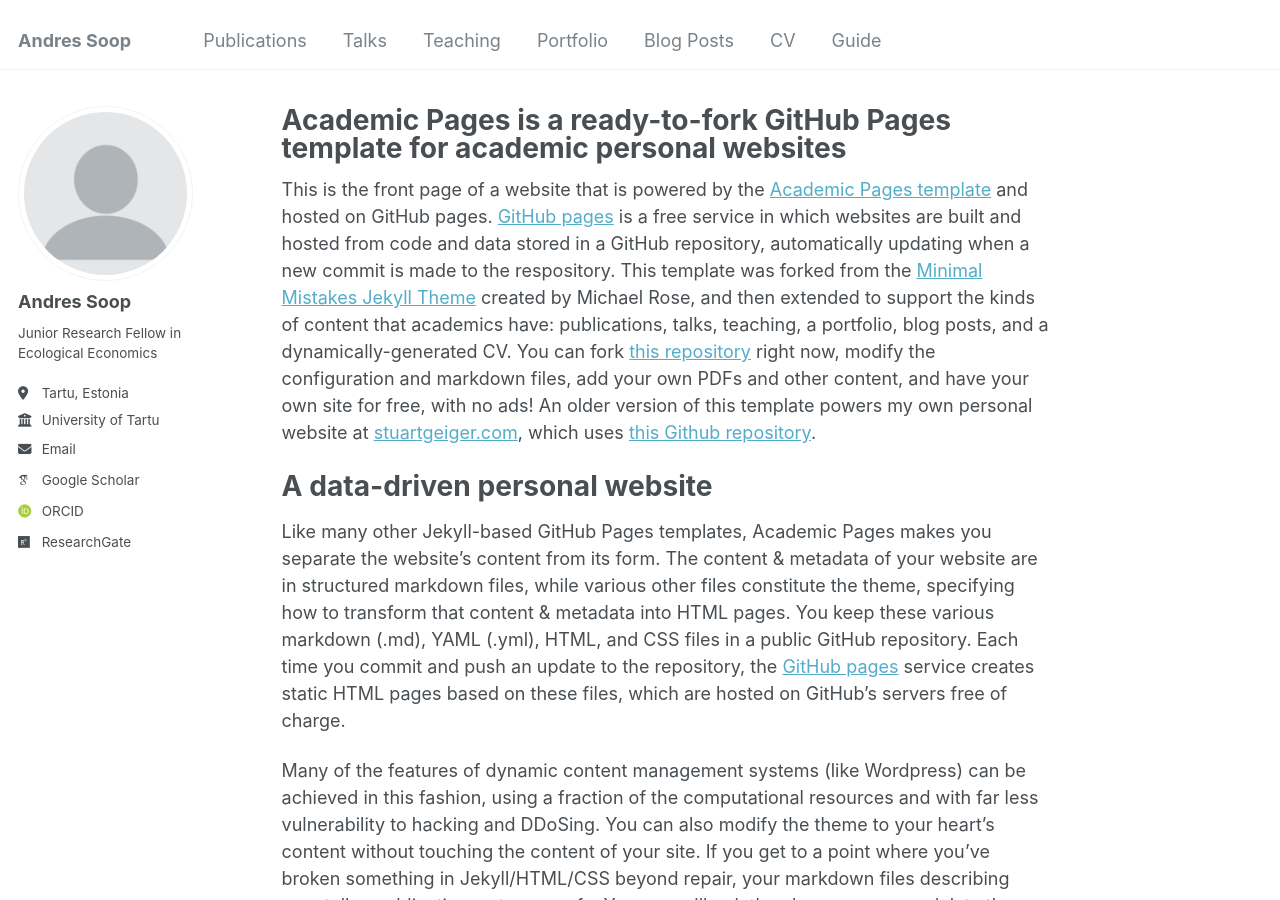
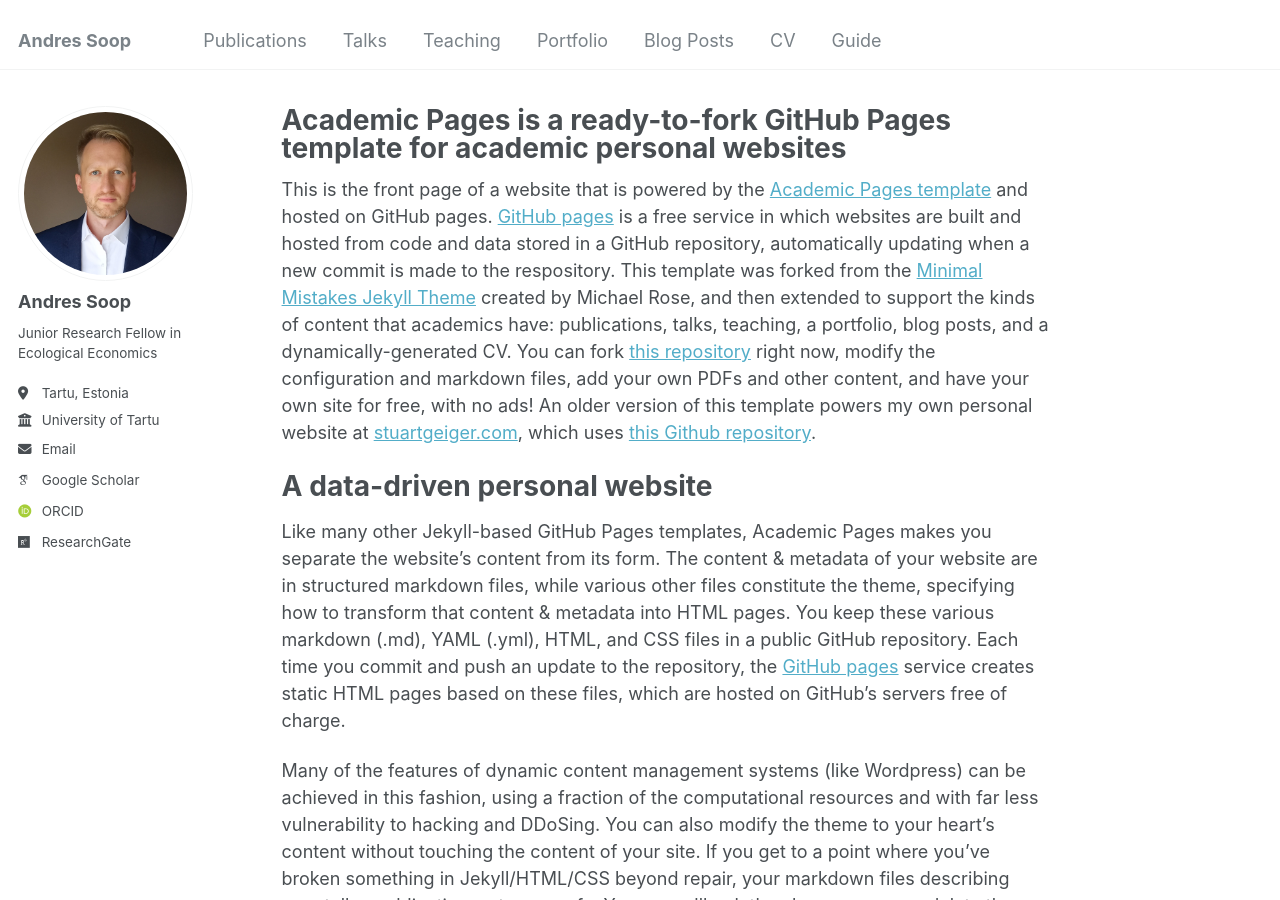
Before and after one commit to andressoop/andressoop.github.io, a Jekyll site: the page built from _pages/about.md, in a window 1280 px wide and 900 px high. Built offline with Jekyll 4.4.1, drawn with Linux system fonts in a browser that asks for light colours; some web fonts are replaced.

Commit message:
Update _config.yml

```diff
--- a/_config.yml
+++ b/_config.yml
@@ -22,7 +22,7 @@ repository               : "andressoop/andressoop.github.io"
 #               Additional customization can be done by editing /_includes/author-profile.html
 author:
   # Biographic information
-  avatar           : "profile.png"
+  avatar           : "andres_soop_profiil_2024_2000px.jpg"
   name             : "Andres Soop"
   pronouns         : # example: "she/her"
   bio              : "Junior Research Fellow in Ecological Economics"
```
